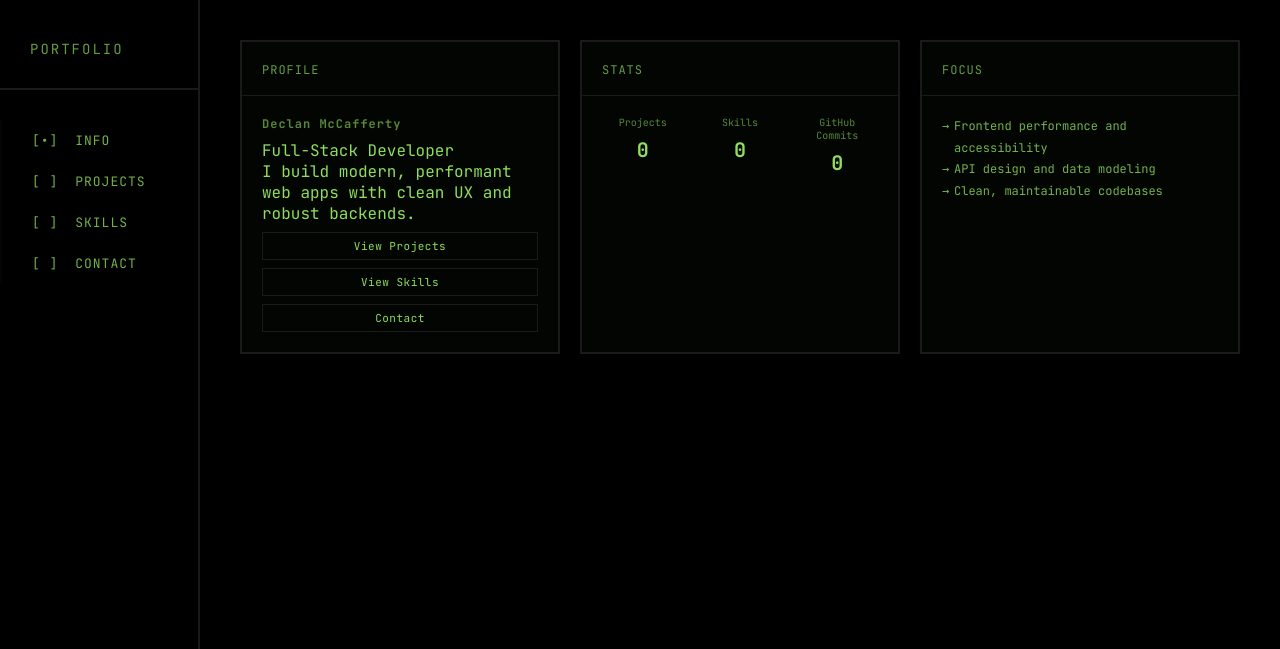
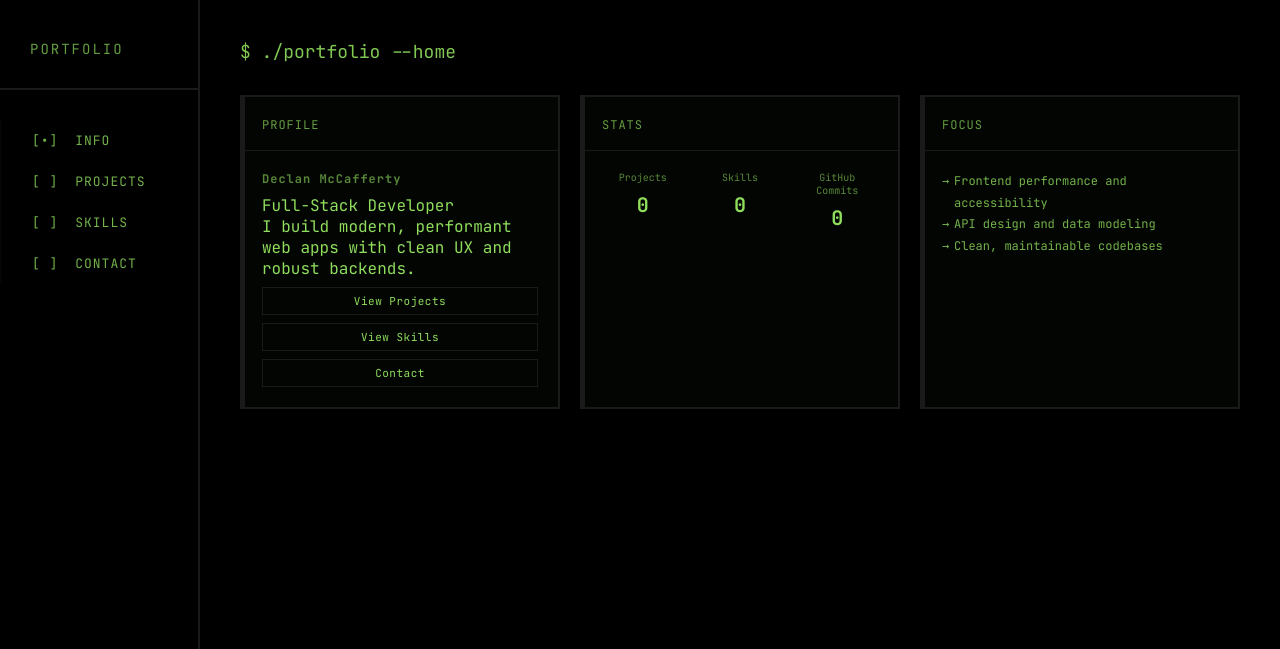
Before and after one commit to decccmcc/my-portfolio, a Django app: page / in a window 1280 px wide. Shown: the top 649 px of the page. Run offline with Django 5.2, Linux system fonts and the light colour scheme; data that the repository does not hold is empty; some libraries are stand-ins or nearby versions.

Commit message:
Simplify styling for home and project cards

```diff
--- a/core/templates/core/index.html
+++ b/core/templates/core/index.html
@@ -4,8 +4,11 @@
 
 {% block content %}
     <section class="home">
+        <div class="page-header">
+            <h1 class="page-title">$ ./portfolio --home</h1>
+        </div>
         <div class="home-grid">
-            <article class="home-card info-card card">
+            <article class="home-card info-card card card-accent">
                 <header class="card-header">
                     <span class="card-title">Profile</span>
                 </header>
@@ -23,7 +26,7 @@
                 </div>
             </article>
 
-            <article class="home-card stats-card card">
+            <article class="home-card stats-card card card-accent">
                 <header class="card-header">
                     <span class="card-title">Stats</span>
                 </header>
@@ -43,7 +46,7 @@
                 </div>
             </article>
 
-            <article class="home-card focus-card card">
+            <article class="home-card focus-card card card-accent">
                 <header class="card-header">
                     <span class="card-title">Focus</span>
                 </header>
--- a/project/templates/project/projects_view.html
+++ b/project/templates/project/projects_view.html
@@ -10,7 +10,7 @@
         </div>
         <div class="projects-grid">
             {% for project in projects %}
-                <article class="project-card card">
+                <article class="project-card card card-accent">
                     <div class="project-card-header">
                         <h2 class="project-title">{{ project.title }}</h2>
                     </div>
--- a/static/css/style.css
+++ b/static/css/style.css
@@ -95,6 +95,17 @@ body {
     width: 100%;
 }
 
+.page-header {
+    margin-bottom: 32px;
+}
+
+.page-title {
+    font-size: 18px;
+    font-weight: 400;
+    color: var(--color-primary);
+    opacity: 0.9;
+}
+
 .home-grid {
     display: grid;
     grid-template-columns: repeat(auto-fit, minmax(300px, 1fr));
@@ -102,7 +113,6 @@ body {
 }
 
 .home-card {
-    background: rgba(143, 222, 93, 0.02);
     padding: 0;
     display: flex;
     flex-direction: column;
@@ -182,6 +192,32 @@ body {
     border: 2px solid var(--color-border);
 }
 
+.card-accent {
+    background: rgba(143, 222, 93, 0.02);
+    position: relative;
+    transition: all 0.3s ease;
+}
+
+.card-accent::before {
+    content: '';
+    position: absolute;
+    top: 0;
+    left: 0;
+    width: 3px;
+    height: 100%;
+    background: var(--color-border);
+    transition: background 0.3s ease;
+}
+
+.card-accent:hover {
+    transform: translateY(-2px);
+    border-color: var(--color-primary);
+}
+
+.card-accent:hover::before {
+    background: var(--color-primary);
+}
+
 .link {
     text-decoration: none;
     border: 1px solid var(--color-border);
@@ -246,34 +282,14 @@ body {
 }
 
 .project-card {
-    background: rgba(143, 222, 93, 0.02);
     padding: 24px;
     display: flex;
     flex-direction: column;
     gap: 16px;
-    transition: all 0.3s ease;
-    position: relative;
-}
-
-.project-card::before {
-    content: '';
-    position: absolute;
-    top: 0;
-    left: 0;
-    width: 4px;
-    height: 100%;
-    background: var(--color-border);
-    transition: background 0.3s ease;
 }
 
 .project-card:hover {
-    border-color: var(--color-primary);
     box-shadow: 0 0 16px var(--color-primary-glow);
-    transform: translateY(-2px);
-}
-
-.project-card:hover::before {
-    background: var(--color-primary);
 }
 
 .project-card-header {
```
